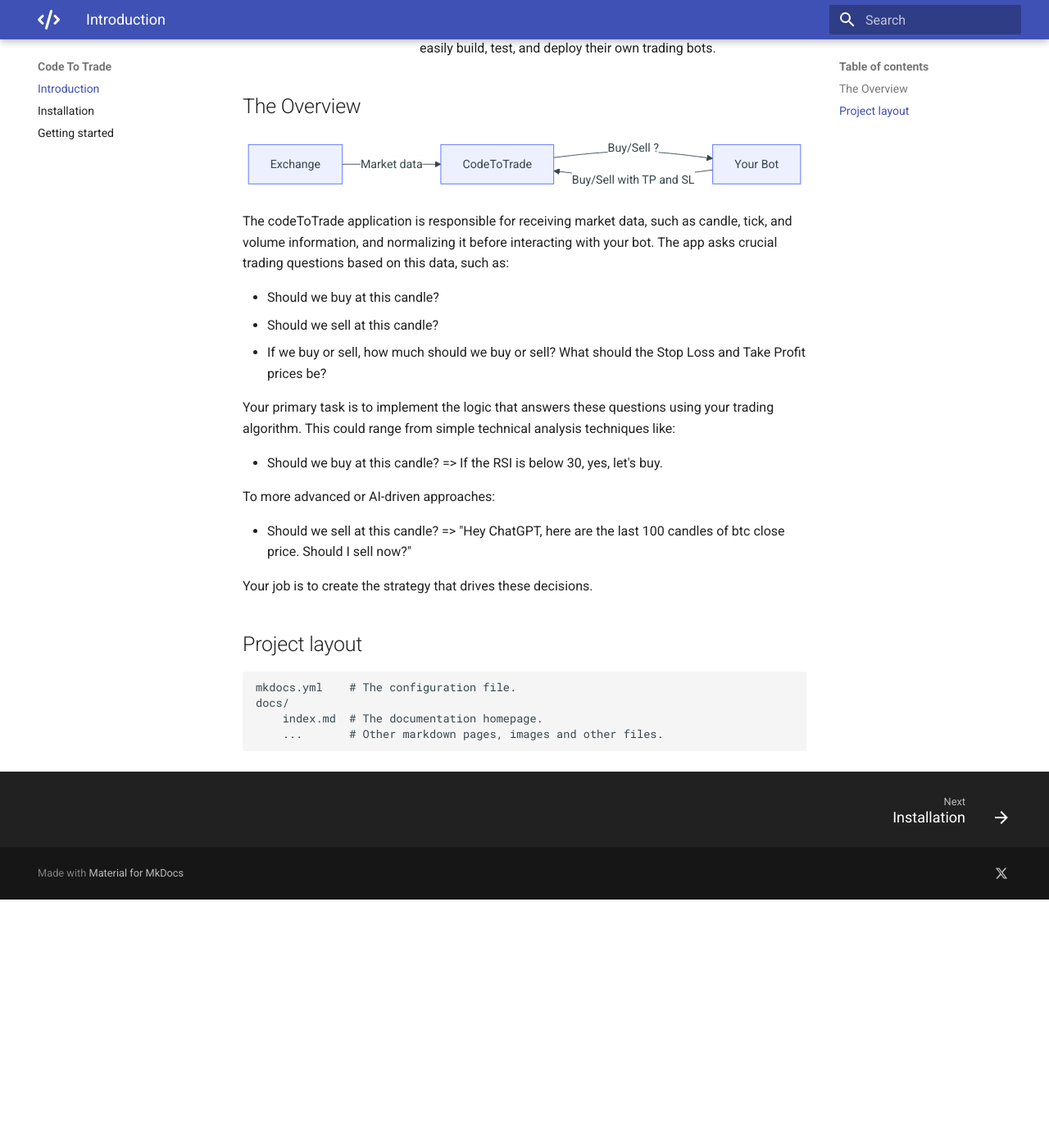
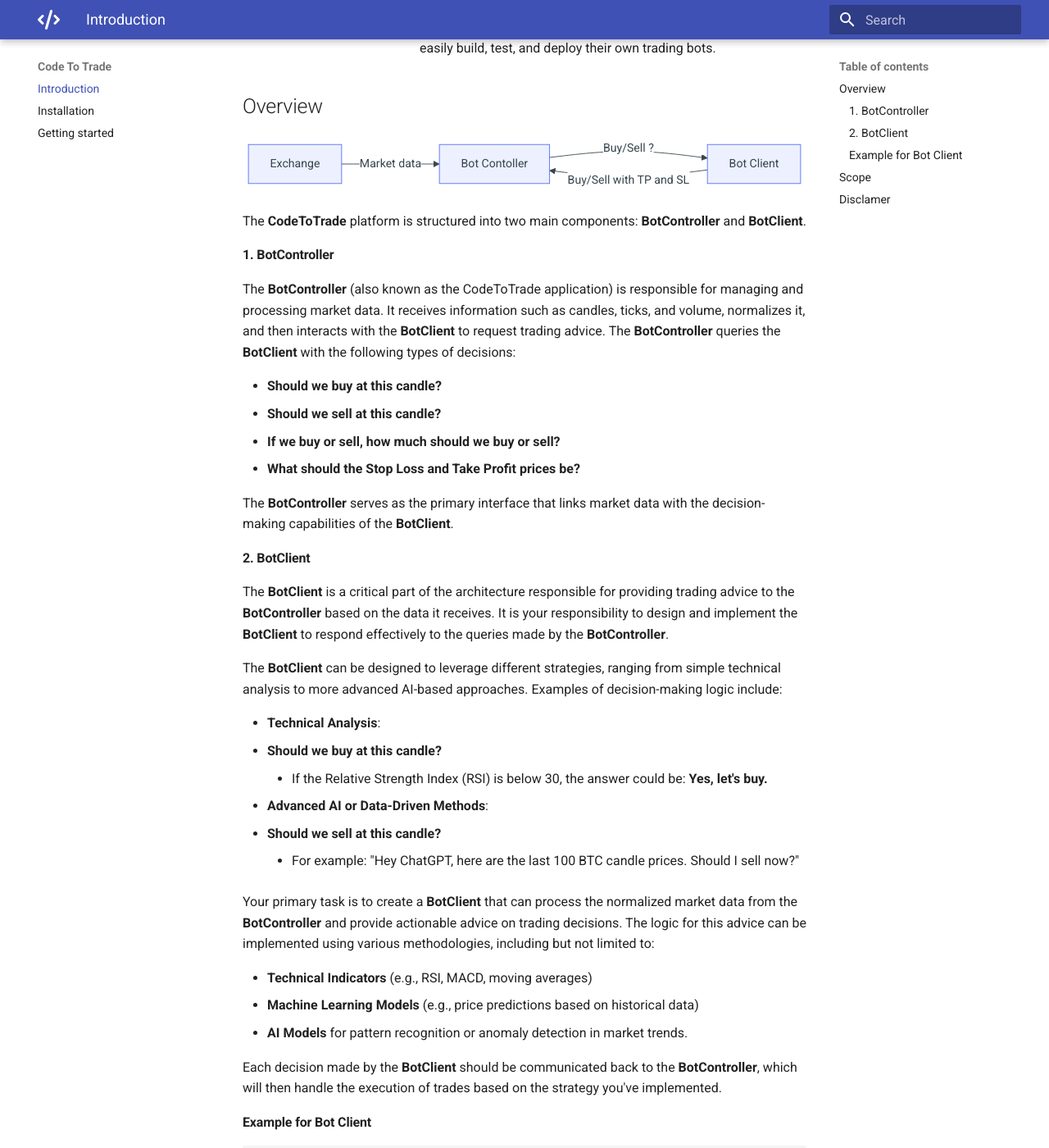
Before and after one commit to truongnhukhang/codetotrade-docs, an MkDocs documentation site: the page built from docs/index.md, in a window 1280 px wide and 1400 px high, scrolled down 303 px. Shown: the whole window at 82% size. Built offline with MkDocs 1.6.1 and Material for MkDocs 9.7.7, drawn with Linux system fonts in a browser that asks for light colours; before the commit the page ends 1399 px from its top, so only the background shows below that; some of the changed text lies outside the part shown.

Commit message:
update overview

````diff
--- a/docs/index.md
+++ b/docs/index.md
@@ -5,34 +5,78 @@ CodeToTrade is a comprehensive coin trading platform that supports backtesting,
 </div>
 The platform was created with the mission to empower anyone to easily build, test, and deploy their own trading bots.
 
-## The Overview
+##  Overview
 
 ``` mermaid
 graph LR
-  E[Exchange] -->|Market data| C[CodeToTrade];
-  C --> |Buy/Sell ?| B[Your Bot];
+  E[Exchange] -->|Market data| C[Bot Contoller];
+  C --> |Buy/Sell ?| B[Bot Client];
   B --> |Buy/Sell with TP and SL| C;
 ```
+The **CodeToTrade** platform is structured into two main components: **BotController** and **BotClient**.
 
-The codeToTrade application is responsible for receiving market data, such as candle, tick, and volume information, and normalizing it before interacting with your bot. The app asks crucial trading questions based on this data, such as:
+#### 1. **BotController**
+The **BotController** (also known as the CodeToTrade application) is responsible for managing and processing market data. It receives information such as candles, ticks, and volume, normalizes it, and then interacts with the **BotClient** to request trading advice. The **BotController** queries the **BotClient** with the following types of decisions:
 
-- Should we buy at this candle?
-- Should we sell at this candle?
-- If we buy or sell, how much should we buy or sell? What should the Stop Loss and Take Profit prices be?
+- **Should we buy at this candle?**
+- **Should we sell at this candle?**
+- **If we buy or sell, how much should we buy or sell?**
+- **What should the Stop Loss and Take Profit prices be?**
 
-Your primary task is to implement the logic that answers these questions using your trading algorithm. This could range from simple technical analysis techniques like:
+The **BotController** serves as the primary interface that links market data with the decision-making capabilities of the **BotClient**.
 
-- Should we buy at this candle? => If the RSI is below 30, yes, let's buy.
+#### 2. **BotClient**
+The **BotClient** is a critical part of the architecture responsible for providing trading advice to the **BotController** based on the data it receives. It is your responsibility to design and implement the **BotClient** to respond effectively to the queries made by the **BotController**.
 
-To more advanced or AI-driven approaches:
+The **BotClient** can be designed to leverage different strategies, ranging from simple technical analysis to more advanced AI-based approaches. Examples of decision-making logic include:
 
-- Should we sell at this candle? => "Hey ChatGPT, here are the last 100 candles of btc close price. Should I sell now?"
+- **Technical Analysis**:
+  - **Should we buy at this candle?**
+    - If the Relative Strength Index (RSI) is below 30, the answer could be: **Yes, let's buy.**
 
-Your job is to create the strategy that drives these decisions.
+- **Advanced AI or Data-Driven Methods**:
+  - **Should we sell at this candle?**
+    - For example: "Hey ChatGPT, here are the last 100 BTC candle prices. Should I sell now?"
 
-## Project layout
+Your primary task is to create a **BotClient** that can process the normalized market data from the **BotController** and provide actionable advice on trading decisions. The logic for this advice can be implemented using various methodologies, including but not limited to:
 
-    mkdocs.yml    # The configuration file.
-    docs/
-        index.md  # The documentation homepage.
-        ...       # Other markdown pages, images and other files.
+- **Technical Indicators** (e.g., RSI, MACD, moving averages)
+- **Machine Learning Models** (e.g., price predictions based on historical data)
+- **AI Models** for pattern recognition or anomaly detection in market trends.
+
+Each decision made by the **BotClient** should be communicated back to the **BotController**, which will then handle the execution of trades based on the strategy you've implemented.
+
+#### Example for Bot Client
+```Python
+class MyFirstBot(BaseBot):
+    # Should we buy at this candle?
+    def is_buy(self, idx: int) -> bool:
+        pass
+    # Should we sell at this candle?
+    def is_sell(self, idx: int) -> bool:
+        pass
+    #  how much should we buy ? What should the Stop Loss and Take Profit prices be?
+    def buy(self, idx: int) -> TradeMetadata:
+        pass
+    #  how much should we sell? What should the Stop Loss and Take Profit prices be?
+    def sell(self, idx: int) -> TradeMetadata:
+        pass
+```
+
+## Scope
+
+We are committed to providing a robust trading platform. Based on the architecture overview, our responsibility is to maintain the **BotController** and all related components, which include:
+
+- Creating and maintaining exchange connections and ensuring the accuracy of market data.
+- Providing and maintaining the connection between **BotController** and **BotClient**.
+- Offering contracts or interfaces between **BotController** and **BotClient**.
+
+Please note that we do not create or maintain your **BotClient** source code. While we strive to provide the best support possible, it is ultimately your responsibility to maintain your **BotClient**.
+
+## Disclamer
+
+CodeToTrade.app does not provide any financial or trading advice. All trading decisions are made solely by your BotClient, and we do not guarantee the outcome of your trades.
+
+Additionally, no software is released without bugs, including ours. We cannot guarantee that the platform will function flawlessly over time. By using CodeToTrade.app, you acknowledge that any financial losses resulting from bugs, errors, or trading decisions are your responsibility, not ours.
+
+**Use this platform at your own risk, and we disclaim all liability for financial losses.**
````
